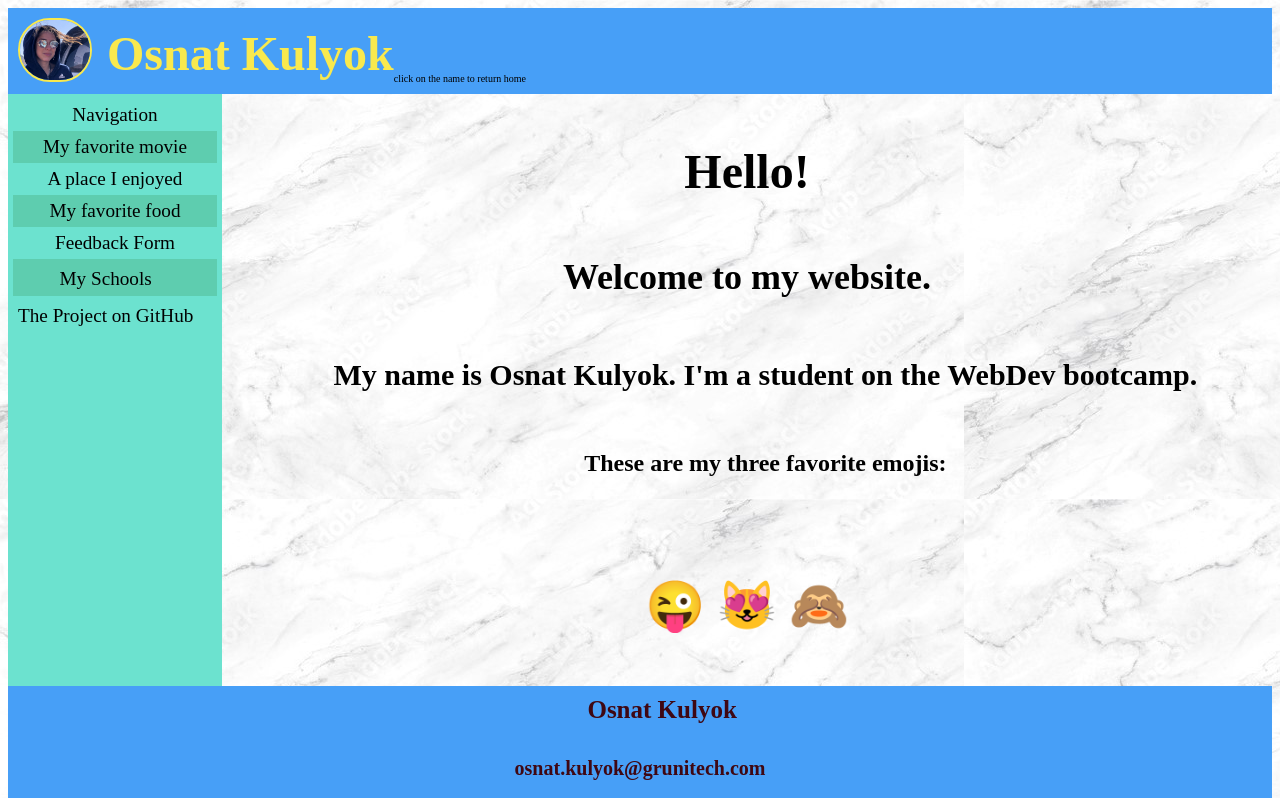
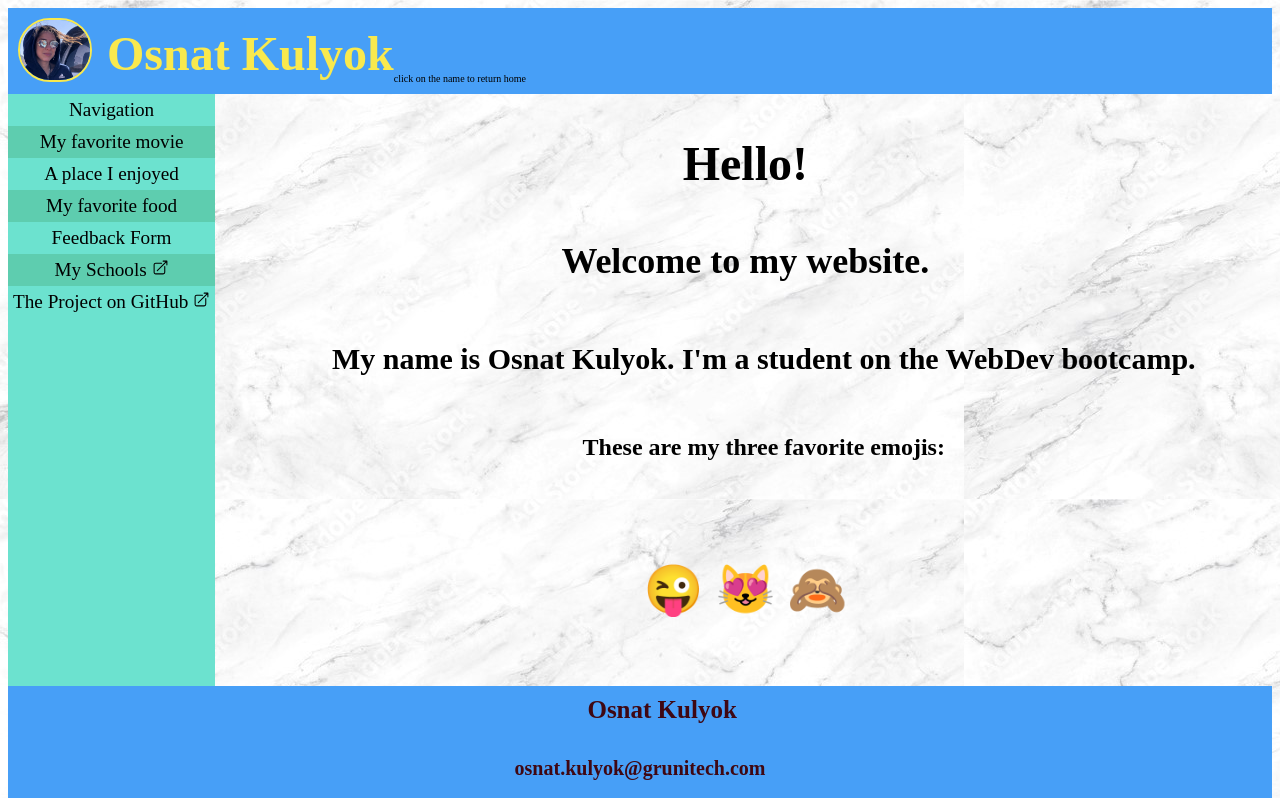
Before and after one commit to osnatkulyok/WebDev-project, a website: page index.html in a window 1280 px wide. Shown: the top 798 px of the page. Drawn offline with Linux system fonts and the light colour scheme; files whose address does not match are found by name.

Commit message:
Add files via upload

```diff
--- a/index.html
+++ b/index.html
@@ -22,25 +22,30 @@
       <p id="home">click on the name to return home</p></header>
     </div>
 
-    <nav class="navbar">
+
+    <div class="navbar">
       <a class="button" href="#front_page" target="_self">Navigation</a>
       <a class="dark_button " href="#movie" target="_self">My favorite movie</a>
       <a class="button" href="#place" target="_self" >A place I enjoyed </a>
       <a class="dark_button" href="#favorite_food">My favorite food</a>
       <a class="button" href="#form" target="_self" >Feedback Form</a>
-      <a class="dark_button" href="schools.html" target="_blank">My Schools<i class="fa">&#xf08e;</i></a>
-      <a class="button" href="https://github.com/osnatkulyok/WebDev-project.git" target="_blank">The Project on GitHub<i class="fa">&#xf08e;</i></a>
-    </nav>
+      <a class="dark_button" href="schools.html" target="_blank">My Schools&nbsp;<svg class="external" xmlns="http://www.w3.org/2000/svg" fill="none" viewBox="0 0 24 24" stroke-width="1.5" stroke="currentColor">
+                                                <path stroke-linecap="round" stroke-linejoin="round" d="M13.5 6H5.25A2.25 2.25 0 003 8.25v10.5A2.25 2.25 0 005.25 21h10.5A2.25 2.25 0 0018 18.75V10.5m-10.5 6L21 3m0 0h-5.25M21 3v5.25" />
+                                                </svg></a>
+      <a class="button" href="https://github.com/osnatkulyok/WebDev-project.git" target="_blank">The Project on GitHub&nbsp;<svg class="external" xmlns="http://www.w3.org/2000/svg" fill="none" viewBox="0 0 24 24" stroke-width="1.5" stroke="currentColor">
+                                                <path stroke-linecap="round" stroke-linejoin="round" d="M13.5 6H5.25A2.25 2.25 0 003 8.25v10.5A2.25 2.25 0 005.25 21h10.5A2.25 2.25 0 0018 18.75V10.5m-10.5 6L21 3m0 0h-5.25M21 3v5.25" />
+                                                </svg></a>
+    </div>
 
 
     <div class="scroll-container">
-        <section class="scrollpage" id="front_page">
+        <div id="front_page">
             <h1>Hello!</h1>
             <h2>Welcome to my website.</h2>
             <h3>My name is Osnat Kulyok. I'm a student on the WebDev bootcamp.</h3>
             <h4>These are my three favorite emojis:</h4>
             <h5 id="emoji">&#128540 &#128571 &#128584</h5>
-        </section>
+        </div>
 
         <div id="movie">
             <h3 id="secondtitile">My Favorite Movie</h3>
@@ -81,9 +86,10 @@
         </div>
 
         <div id="place">
-            <h3 id="t_place">My Favorite Place</h3>
+
             <div class="flex">
                 <div>
+                    <h3 id="t_place">My Favorite Place</h3>
                     <p class="p_leon_place" id="hope">
                         My favorite place to visit is an any natural
                         place with water. The special I would be able
--- a/style_2.css
+++ b/style_2.css
@@ -1,5 +1,6 @@
 *{
     font-family: 'Arial Nova';
+    /*margin: 0;*/
 }
 body{
     background-image: url("./images/background.jpg");
@@ -20,7 +21,7 @@ body{
     width: 100%;
     background-color: #479ff7;
     top: 0;
-    position: sticky;
+    margin: 0;
     background-position: 99%;
     background-repeat: no-repeat;
 
@@ -62,17 +63,19 @@ body{
     color: white;
   }
 
-  .navbar {
+.navbar {
     display: block;
     grid-area: title;
-    position: sticky;
     top: 0;
     margin: 0;
+    position: sticky;
     background-color: #6ce2cf;
     text-align: center;
     width: max-content;
   }
-
+/*.navbar a.external::after {*/
+/*  content: url(./images/vote.jfif);*/
+/*}*/
   .button {
     font-size: larger;
     display: block;
@@ -87,8 +90,9 @@ body{
     color: black;
     padding: 5px;
   }
-.fa{
-    font-size:24px;
+.external{
+    width: 17px;
+    height: 17px;
 }
   .navbar a:hover {
     background-color: #555;
@@ -99,44 +103,45 @@ body{
     transform: scale(0.98);
     box-shadow: 3px 2px 22px 1px rgba(0, 0, 0, 0.24);
   }
-   .scrollpage {
+   .scroll-container {
     grid-area: sidebar;
-    text-align: center;
+    overflow-y: scroll;
+    text-align: left;
     flex-direction: column;
     margin-top: 10px;
-    justify-content: start;
+    /*justify-content: start;*/
     align-content: flex-start;
+    align-items: center;
+    justify-content: center;
+    height: 100%;
   }
-  .scrollpage h1 {
+/*.scrollpage  {*/
+/*    overflow-y: scroll;*/
+/*  }*/
+  .scroll-container h1 {
     height: 1.5em;
     font-size: 200%;
   }
 
-  .scrollpage h2 {
+  .scroll-container h2 {
     font-size: 150%;
     height: 2em;
   }
-  .scrollpage h3 {
+  .scroll-container h3 {
     font-size: 125%;
     height: 2em;
     font-family: "Arial Nova";
   }
-  .scrollpage h4 {
+  .scroll-container h4 {
     font-family: "Arial Nova";
     font-size: 100%;
     height: 2em;
   }
-  .navbar {
-    padding: 5px;
-  }
-  .scroll-container {
-    overflow-y: scroll;
-  }
-  .scrollpage {
-    align-items: center;
-    justify-content: center;
-    height: 100%;
-  }
+  /*.scroll-container {*/
+  /*  align-items: center;*/
+  /*  justify-content: center;*/
+  /*  height: 100%;*/
+  /*}*/
 .footer {
     grid-area: footer;
     background-color: #479ff7;
@@ -195,12 +200,14 @@ ol{
     margin-left: 3.2%;
 }
 #secondtitile{
-    margin-top: 8%;
+    margin-top: 300px;
+    font-family: Algerian;
 }
 #movie{
     padding-top: 0px;
 }
 #img_leon{
+    margin-top: 20px;
     margin-left: 3.5%;
     padding: 0;
     filter: drop-shadow(5px 5px 5px #222);
@@ -219,10 +226,10 @@ ol{
     padding-top: 400px;
 }
 #t_place{
-    margin-left: 4.5%;
+    margin-left: 4%;
     margin-top: 2.5%;
     font-family: Algerian;
-    letter-spacing: 8px;
+    letter-spacing: 4px;
 }
 /*#hope{*/
 /*    float: right;*/
@@ -236,16 +243,16 @@ ol{
     width: 310px;
     height: 300px;
     border-radius: 7px;
-    border: 5px solid black;
+    border: 5px solid #0eefef;
 }
 .scroll_block{
     overflow-y: scroll;
     max-width: 330px;
-    max-height: 650px;
+    max-height: 655px;
     margin-right: 200px;
     margin-left: 350px;
-    margin-top: 43px;
-
+    margin-top: 50px;
+    filter: drop-shadow(5px 5px 5px #222);
     border: 5px solid #4ef9da;
     background-color: #0eefef;
 }
@@ -303,7 +310,7 @@ ol{
 
 }
 .box{
-    height: 150px;
+    height: 160px;
     width: 55%;
     border: 5px solid #6ce2cf;
     padding-top: 7px;
@@ -344,7 +351,7 @@ ol{
     margin-top: 20px;
 }
 .box-2 {
-    max-height: 190px;
+    max-height: 200px;
     max-width: 55%;
     border: 5px solid #6ce2cf;
     padding-top: 7px;
@@ -383,7 +390,7 @@ ol{
 .submit{
     padding: 10px 30px;
     font-weight: bold;
-    margin-top: 10px;
+    margin-top: 17px;
     margin-bottom: 80px;
 }
 #submit{
```
